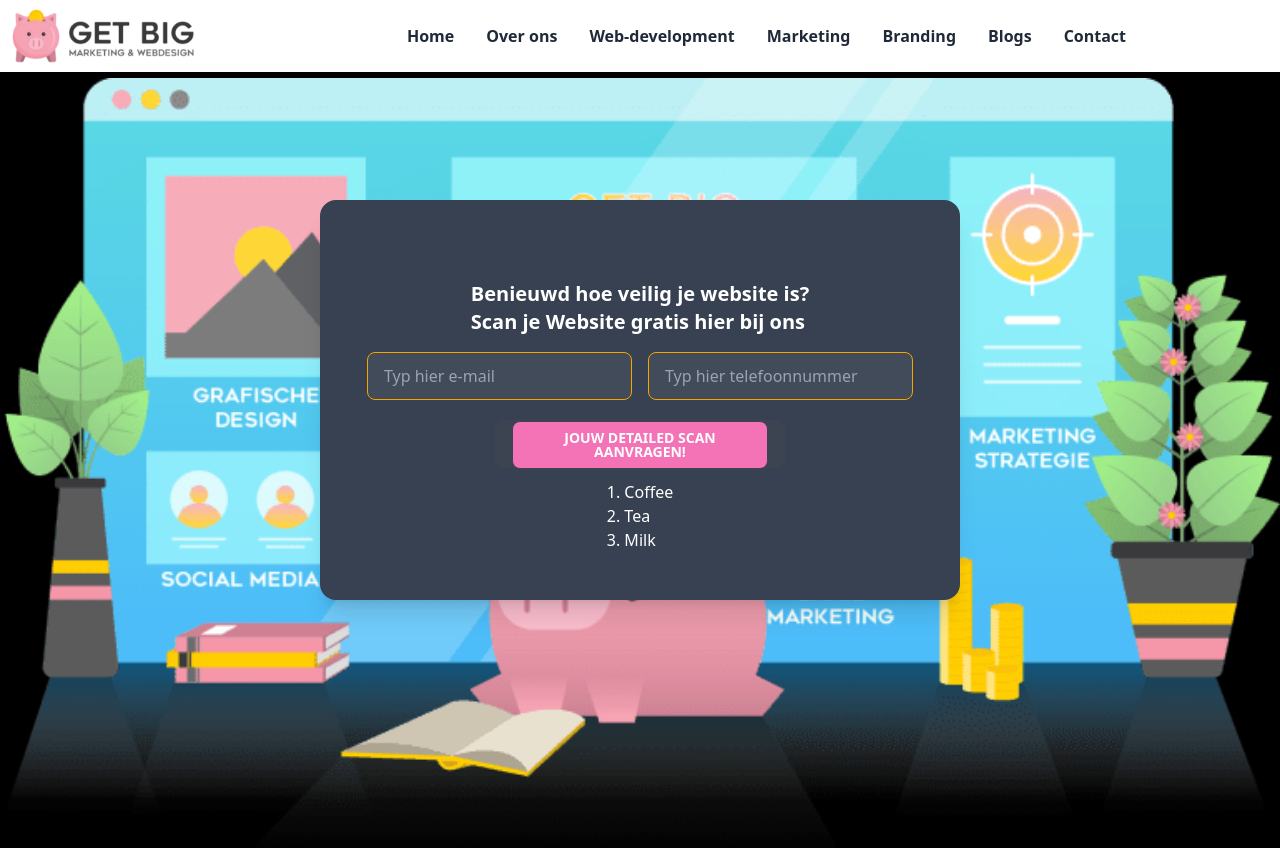
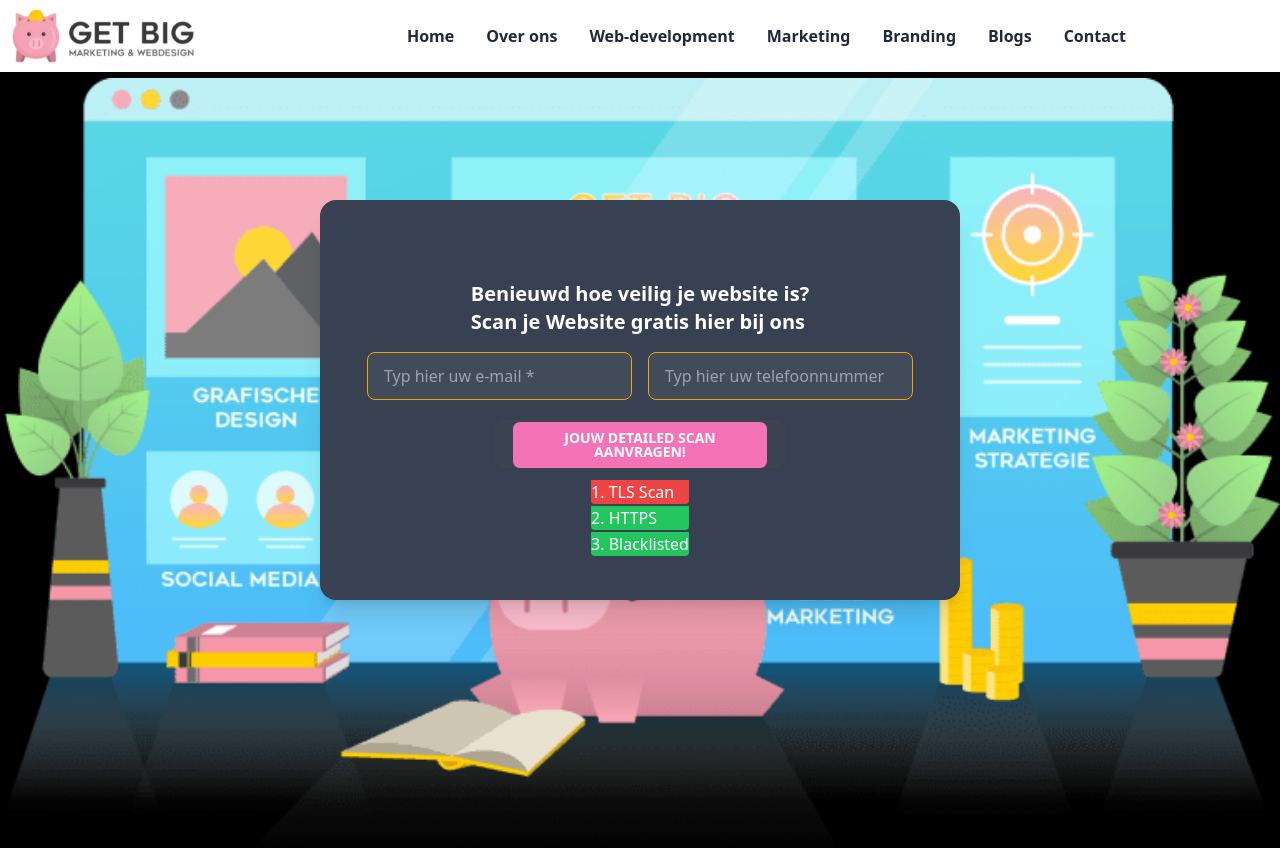
Before and after one commit to IPSEN5-groep-7-security-check/Security-Check-Angular-User, an Angular app: page /scanResult in a window 1280 px wide. Shown: the top 848 px of the page. Built offline with nearby package versions, Linux system fonts and the light colour scheme.

Commit message:
Added a timer to the load-scan component

```diff
--- a/src/app/scan-result/scan-result.component.html
+++ b/src/app/scan-result/scan-result.component.html
@@ -4,8 +4,8 @@
       Benieuwd hoe veilig je website is?<br>
       Scan je Website gratis hier bij ons</h3>
     <div class="flex px-2">
-      <input type="text" placeholder="Typ hier e-mail" class="input input-ghost border-accent m-2">
-      <input type="text" placeholder="Typ hier telefoonnummer" class="input input-ghost border-accent m-2">
+      <input type="text" placeholder="Typ hier uw e-mail *" class="input input-ghost border-accent m-2">
+      <input type="text" placeholder="Typ hier uw telefoonnummer" class="input input-ghost border-accent m-2">
     </div>
     <div class="card-actions justify-center">
       <div class="dropdown">
@@ -17,11 +17,10 @@
         </div>
       </div>
     </div>
-    <!--checkbox-->
     <ol>
-      <li>1. Coffee</li>
-      <li>2. Tea</li>
-      <li>3. Milk</li>
+      <li class="bg-red-500 rounded-b">1. TLS Scan</li>
+      <li class="bg-green-500 mt-0.5 rounded-b">2. HTTPS</li>
+      <li class="bg-green-500 mt-0.5 rounded-b">3. Blacklisted</li>
     </ol>
   </div>
 </div>
```
